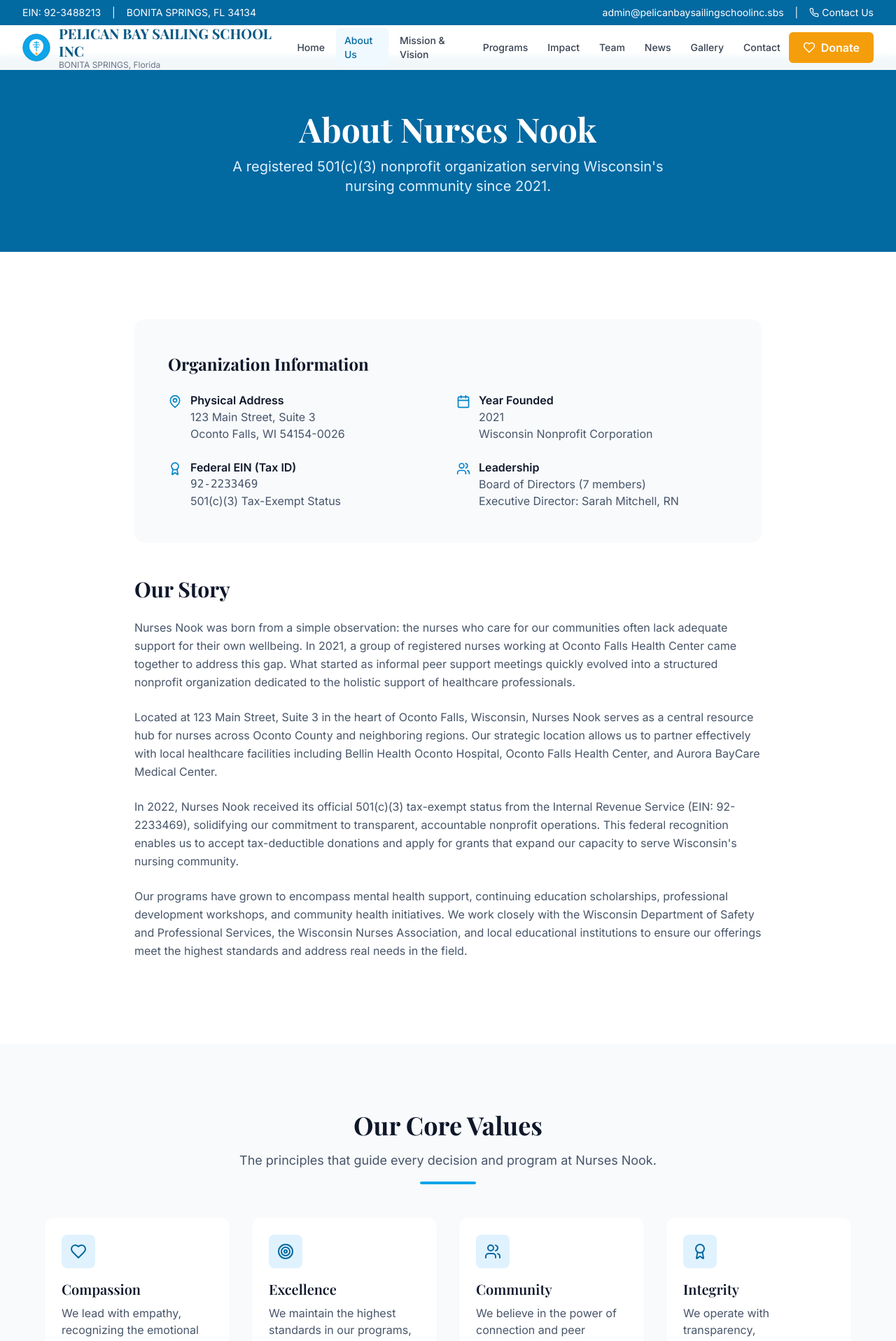
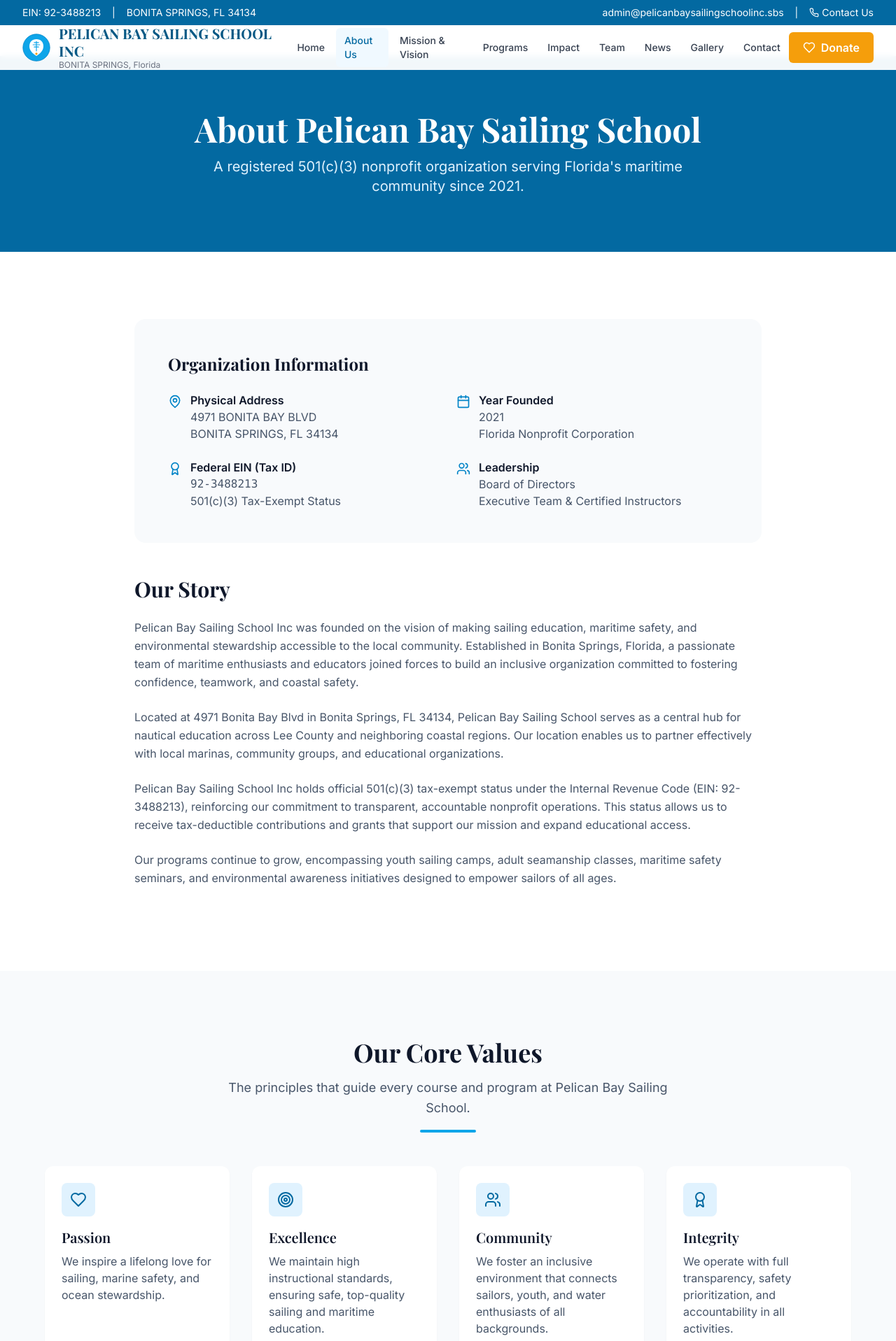
Before and after one commit to irmafiguero199/nurses-nook, a React (Vite) app in the folder nurses-nook-website/: page /about in a window 1280 px wide. Shown: the top 1917 px of the page at 70% size. Built offline with nearby package versions, Linux system fonts and the light colour scheme.

Commit message:
Update About page for Pelican Bay Sailing School

```diff
--- a/nurses-nook-website/src/pages/About.jsx
+++ b/nurses-nook-website/src/pages/About.jsx
@@ -3,36 +3,36 @@ import { MapPin, Calendar, Award, Users, Heart, Target } from 'lucide-react'
 import SectionHeader from '../components/SectionHeader.jsx'
 
 const milestones = [
-  { year: '2021', title: 'Organization Founded', description: 'Nurses Nook was established in Oconto Falls, Wisconsin by a group of dedicated healthcare professionals.' },
-  { year: '2022', title: '501(c)(3) Status Granted', description: 'Received official federal tax-exempt status from the IRS. EIN: 92-2233469.' },
-  { year: '2022', title: 'First Scholarship Awarded', description: 'Launched the Nurses Nook Scholarship Fund, awarding $15,000 in educational grants.' },
-  { year: '2023', title: 'Wellness Program Launch', description: 'Introduced the Nurse Wellness Circle, providing mental health support to over 200 nurses.' },
-  { year: '2024', title: 'Community Expansion', description: 'Extended services to cover Oconto, Marinette, and Brown counties, serving 500+ healthcare workers.' },
-  { year: '2025', title: 'Digital Resource Platform', description: 'Launched online continuing education platform accessible to nurses across Wisconsin.' },
+  { year: '2021', title: 'Organization Founded', description: 'Pelican Bay Sailing School Inc was established in Bonita Springs, Florida by dedicated maritime enthusiasts and community leaders.' },
+  { year: '2022', title: '501(c)(3) Status Granted', description: 'Received official federal tax-exempt status from the IRS. EIN: 92-3488213.' },
+  { year: '2022', title: 'First Youth Program Launched', description: 'Introduced youth sailing and water safety workshops for local students in Lee County.' },
+  { year: '2023', title: 'Maritime Safety Expansion', description: 'Expanded safety certification courses and community boating programs, reaching over 200 participants.' },
+  { year: '2024', title: 'Regional Outreach', description: 'Extended programs across Southwest Florida, providing maritime education to 500+ participants.' },
+  { year: '2025', title: 'Digital Resource Platform', description: 'Launched online educational platform for sailing theory and coastal navigation.' },
 ]
 
 const values = [
-  { icon: Heart, title: 'Compassion', description: 'We lead with empathy, recognizing the emotional and physical demands placed on healthcare professionals.' },
-  { icon: Target, title: 'Excellence', description: 'We maintain the highest standards in our programs, ensuring nurses receive quality resources and education.' },
-  { icon: Users, title: 'Community', description: 'We believe in the power of connection and peer support to strengthen the nursing profession.' },
-  { icon: Award, title: 'Integrity', description: 'We operate with transparency, accountability, and ethical responsibility in all our activities.' },
+  { icon: Heart, title: 'Passion', description: 'We inspire a lifelong love for sailing, marine safety, and ocean stewardship.' },
+  { icon: Target, title: 'Excellence', description: 'We maintain high instructional standards, ensuring safe, top-quality sailing and maritime education.' },
+  { icon: Users, title: 'Community', description: 'We foster an inclusive environment that connects sailors, youth, and water enthusiasts of all backgrounds.' },
+  { icon: Award, title: 'Integrity', description: 'We operate with full transparency, safety prioritization, and accountability in all activities.' },
 ]
 
 function About() {
   return (
     <>
       <Helmet>
-        <title>About Us | Nurses Nook - Oconto Falls, Wisconsin Nonprofit</title>
-        <meta name="description" content="Learn about Nurses Nook, a 501(c)(3) nonprofit organization (EIN 92-2233469) based in Oconto Falls, Wisconsin, dedicated to supporting nurses and healthcare professionals." />
-        <link rel="canonical" href="https://nursesnook.sbs/about" />
+        <title>About Us | Pelican Bay Sailing School Inc - Bonita Springs, Florida Nonprofit</title>
+        <meta name="description" content="Learn about Pelican Bay Sailing School Inc, a 501(c)(3) nonprofit organization (EIN 92-3488213) based in Bonita Springs, Florida, dedicated to sailing education and maritime safety." />
+        <link rel="canonical" href="https://pelicanbaysailingschoolinc.sbs/about" />
       </Helmet>
 
       {/* Page Header */}
       <section className="bg-primary-700 text-white py-20">
         <div className="container-custom text-center">
-          <h1 className="text-4xl md:text-5xl font-bold mb-4">About Nurses Nook</h1>
+          <h1 className="text-4xl md:text-5xl font-bold mb-4">About Pelican Bay Sailing School</h1>
           <p className="text-xl text-primary-100 max-w-2xl mx-auto">
-            A registered 501(c)(3) nonprofit organization serving Wisconsin's nursing community since 2021.
+            A registered 501(c)(3) nonprofit organization serving Florida's maritime community since 2021.
           </p>
         </div>
       </section>
@@ -48,8 +48,8 @@ function About() {
                   <MapPin className="text-primary-600 mt-1 shrink-0" size={20} />
                   <div>
                     <p className="font-semibold text-slate-900">Physical Address</p>
-                    <p className="text-slate-600">123 Main Street, Suite 3</p>
-                    <p className="text-slate-600">Oconto Falls, WI 54154-0026</p>
+                    <p className="text-slate-600">4971 BONITA BAY BLVD</p>
+                    <p className="text-slate-600">BONITA SPRINGS, FL 34134</p>
                   </div>
                 </div>
                 <div className="flex items-start gap-3">
@@ -57,14 +57,14 @@ function About() {
                   <div>
                     <p className="font-semibold text-slate-900">Year Founded</p>
                     <p className="text-slate-600">2021</p>
-                    <p className="text-slate-600">Wisconsin Nonprofit Corporation</p>
+                    <p className="text-slate-600">Florida Nonprofit Corporation</p>
                   </div>
                 </div>
                 <div className="flex items-start gap-3">
                   <Award className="text-primary-600 mt-1 shrink-0" size={20} />
                   <div>
                     <p className="font-semibold text-slate-900">Federal EIN (Tax ID)</p>
-                    <p className="text-slate-600 font-mono">92-2233469</p>
+                    <p className="text-slate-600 font-mono">92-3488213</p>
                     <p className="text-slate-600">501(c)(3) Tax-Exempt Status</p>
                   </div>
                 </div>
@@ -72,8 +72,8 @@ function About() {
                   <Users className="text-primary-600 mt-1 shrink-0" size={20} />
                   <div>
                     <p className="font-semibold text-slate-900">Leadership</p>
-                    <p className="text-slate-600">Board of Directors (7 members)</p>
-                    <p className="text-slate-600">Executive Director: Sarah Mitchell, RN</p>
+                    <p className="text-slate-600">Board of Directors</p>
+                    <p className="text-slate-600">Executive Team & Certified Instructors</p>
                   </div>
                 </div>
               </div>
@@ -82,31 +82,25 @@ function About() {
             <div className="prose prose-lg max-w-none">
               <h2 className="text-3xl font-bold text-slate-900 mb-6">Our Story</h2>
               <p className="text-slate-600 leading-relaxed mb-6">
-                Nurses Nook was born from a simple observation: the nurses who care for our communities
-                often lack adequate support for their own wellbeing. In 2021, a group of registered nurses
-                working at Oconto Falls Health Center came together to address this gap. What started as
-                informal peer support meetings quickly evolved into a structured nonprofit organization
-                dedicated to the holistic support of healthcare professionals.
+                Pelican Bay Sailing School Inc was founded on the vision of making sailing education,
+                maritime safety, and environmental stewardship accessible to the local community.
+                Established in Bonita Springs, Florida, a passionate team of maritime enthusiasts and educators
+                joined forces to build an inclusive organization committed to fostering confidence, teamwork, and coastal safety.
               </p>
               <p className="text-slate-600 leading-relaxed mb-6">
-                Located at 123 Main Street, Suite 3 in the heart of Oconto Falls, Wisconsin, Nurses Nook
-                serves as a central resource hub for nurses across Oconto County and neighboring regions.
-                Our strategic location allows us to partner effectively with local healthcare facilities
-                including Bellin Health Oconto Hospital, Oconto Falls Health Center, and Aurora BayCare
-                Medical Center.
+                Located at 4971 Bonita Bay Blvd in Bonita Springs, FL 34134, Pelican Bay Sailing School serves
+                as a central hub for nautical education across Lee County and neighboring coastal regions. Our location
+                enables us to partner effectively with local marinas, community groups, and educational organizations.
               </p>
               <p className="text-slate-600 leading-relaxed mb-6">
-                In 2022, Nurses Nook received its official 501(c)(3) tax-exempt status from the Internal
-                Revenue Service (EIN: 92-2233469), solidifying our commitment to transparent, accountable
-                nonprofit operations. This federal recognition enables us to accept tax-deductible donations
-                and apply for grants that expand our capacity to serve Wisconsin's nursing community.
+                Pelican Bay Sailing School Inc holds official 501(c)(3) tax-exempt status under the Internal
+                Revenue Code (EIN: 92-3488213), reinforcing our commitment to transparent, accountable nonprofit operations.
+                This status allows us to receive tax-deductible contributions and grants that support our mission
+                and expand educational access.
               </p>
               <p className="text-slate-600 leading-relaxed mb-6">
-                Our programs have grown to encompass mental health support, continuing education scholarships,
-                professional development workshops, and community health initiatives. We work closely with
-                the Wisconsin Department of Safety and Professional Services, the Wisconsin Nurses Association,
-                and local educational institutions to ensure our offerings meet the highest standards and
-                address real needs in the field.
+                Our programs continue to grow, encompassing youth sailing camps, adult seamanship classes,
+                maritime safety seminars, and environmental awareness initiatives designed to empower sailors of all ages.
               </p>
             </div>
           </div>
@@ -118,7 +112,7 @@ function About() {
         <div className="container-custom">
           <SectionHeader
             title="Our Core Values"
-            subtitle="The principles that guide every decision and program at Nurses Nook."
+            subtitle="The principles that guide every course and program at Pelican Bay Sailing School."
           />
           <div className="grid grid-cols-1 md:grid-cols-2 lg:grid-cols-4 gap-8">
             {values.map((value, index) => (
@@ -139,7 +133,7 @@ function About() {
         <div className="container-custom">
           <SectionHeader
             title="Our Journey"
-            subtitle="Key milestones in the growth and development of Nurses Nook."
+            subtitle="Key milestones in the growth and development of Pelican Bay Sailing School."
           />
           <div className="max-w-3xl mx-auto">
             {milestones.map((milestone, index) => (
@@ -163,21 +157,21 @@ function About() {
       </section>
 
       {/* Legal Notice */}
-      <section className="bg-nurse-50 py-12 border-y border-nurse-100">
+      <section className="bg-primary-50 py-12 border-y border-primary-100">
         <div className="container-custom">
           <div className="max-w-3xl mx-auto text-center">
             <h3 className="text-xl font-semibold text-slate-900 mb-4">Official Nonprofit Status</h3>
             <p className="text-slate-600 mb-4">
-              Nurses Nook is a registered nonprofit corporation in the State of Wisconsin and holds
+              Pelican Bay Sailing School Inc is a registered nonprofit corporation in the State of Florida and holds
               federal tax-exempt status under Section 501(c)(3) of the Internal Revenue Code.
-              All donations are tax-deductible to the fullest extent allowed by law.
+              All contributions are tax-deductible to the fullest extent allowed by law.
             </p>
             <div className="inline-flex items-center gap-4 bg-white px-6 py-3 rounded-lg shadow-sm">
               <span className="text-sm text-slate-500">Federal EIN:</span>
-              <span className="font-mono font-bold text-slate-900">92-2233469</span>
+              <span className="font-mono font-bold text-slate-900">92-3488213</span>
               <span className="text-slate-300">|</span>
-              <span className="text-sm text-slate-500">Wisconsin Entity ID:</span>
-              <span className="font-mono font-bold text-slate-900">N030943</span>
+              <span className="text-sm text-slate-500">Location:</span>
+              <span className="font-semibold text-slate-900">BONITA SPRINGS, FL 34134</span>
             </div>
           </div>
         </div>
```
